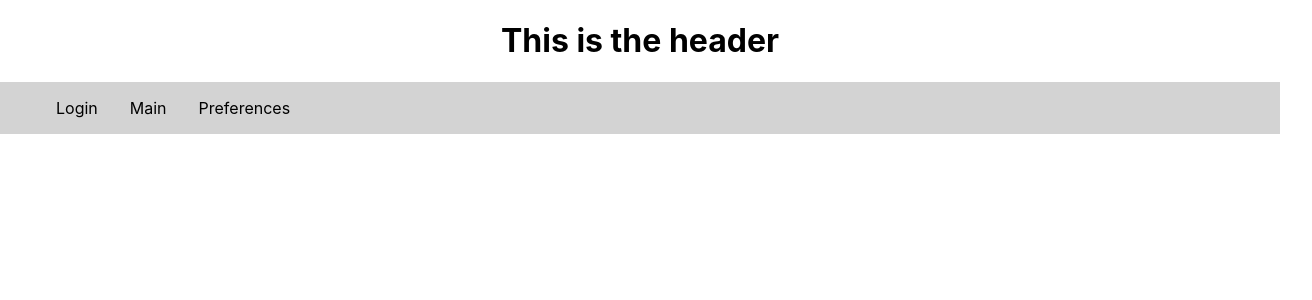
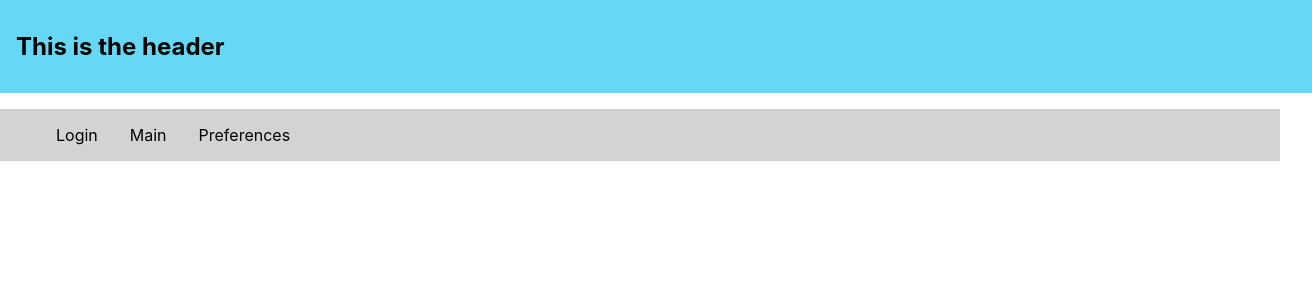
Before and after one commit to ThejasKumar100/ToCCompiler, a React (Create React App) app in the folder FE/v1/: page / in a window 1280 px wide. Shown: the top 300 px of the page, 1312 px wide, since content can reach past the window. Built offline with nearby package versions, Linux system fonts and the light colour scheme.

Commit message:
header styling

```diff
--- a/FE/v1/src/Header.css
+++ b/FE/v1/src/Header.css
@@ -0,0 +1,18 @@
+
+
+.Header {
+    width: 100%;
+    background-color: #66d8f5;
+    padding: 1rem;
+    display: flex;
+    justify-content: space-between;
+    align-items: center;
+  }
+
+  .Header h1 {
+    font-size: 1.5rem;
+  }
+
+  .Header svg {
+    font-size: 2rem;
+  }
```
